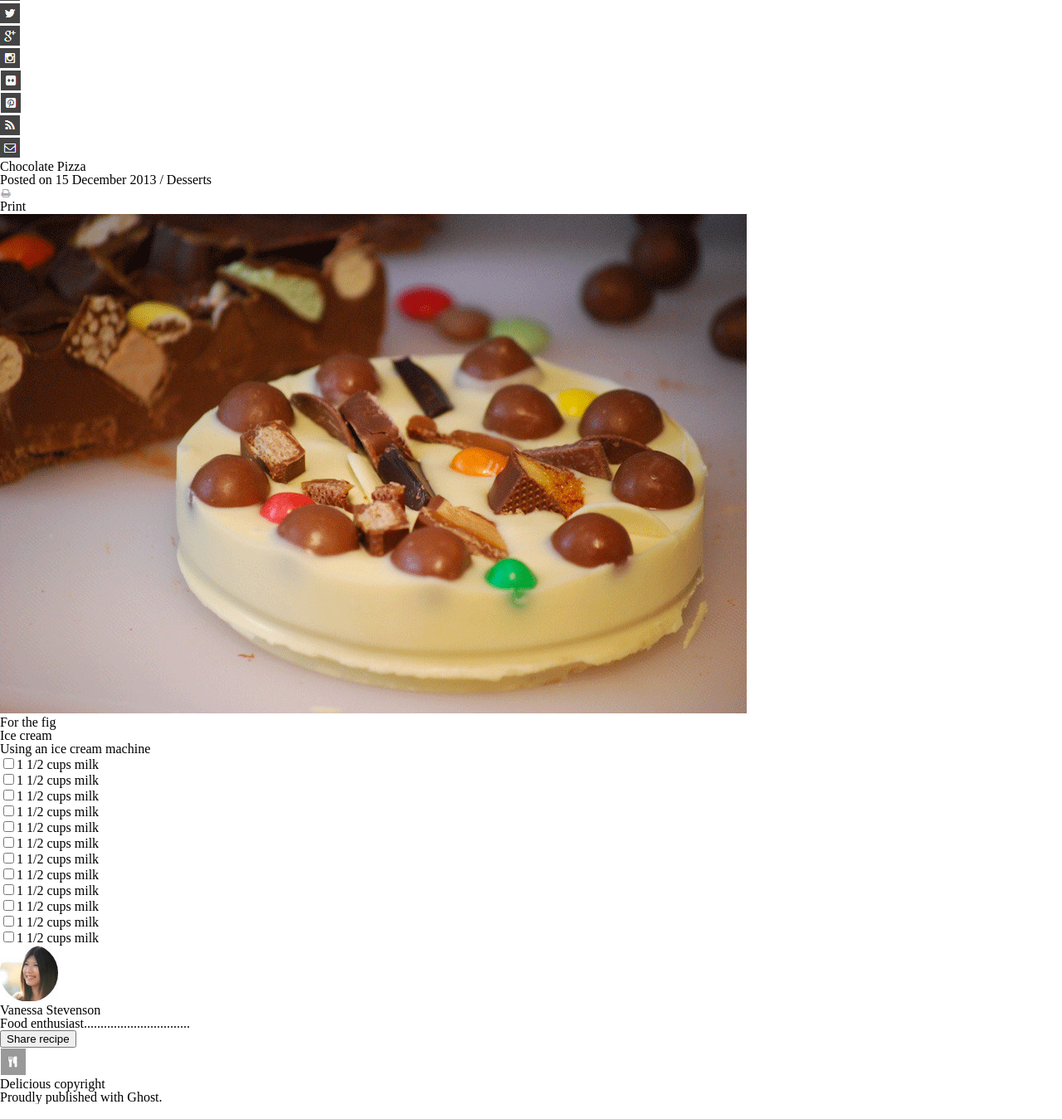
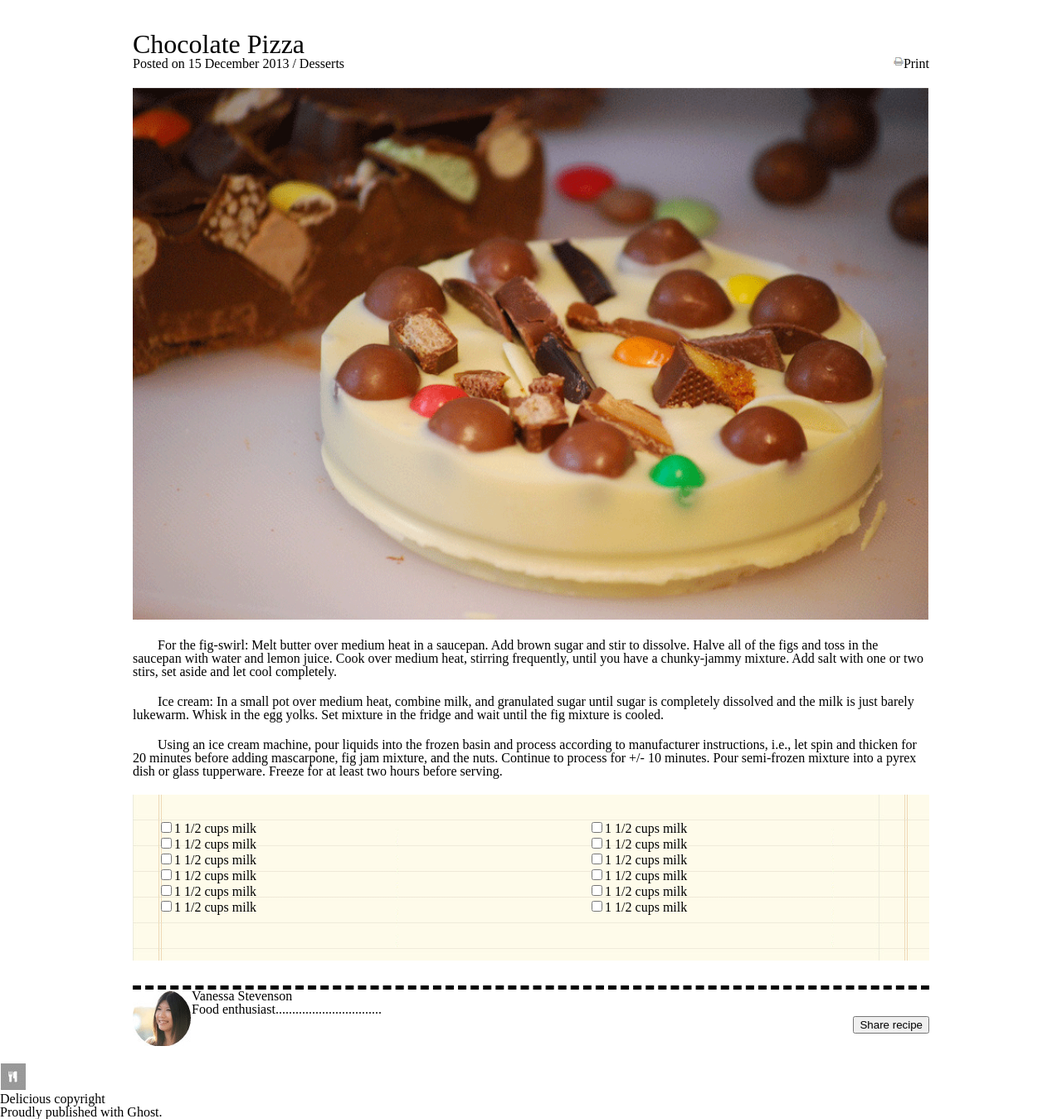
Before and after one commit to joanna-cf/chocolate-pizza, a plain HTML site: page index.html in a window 1280 px wide. Shown: the part 103-1452 px from the top of the page at 83% size. Drawn offline with Linux system fonts and the light colour scheme.

Commit message:
wireframing 90%

```diff
--- a/index.html
+++ b/index.html
@@ -49,14 +49,20 @@
   </header>
   <main>
     <h1>Chocolate Pizza</h1>
-    <h3>Posted on 15 December 2013 / Desserts</h3>
-    <img src="img/print-icon.png" alt="">
-    <h3>Print</h3>
-    <img src="img/choco-pizza.png" alt="">
-    <p>For the fig</p>
-    <p>Ice cream</p>
-    <p>Using an ice cream machine</p>
     <section>
+      <h3>Posted on 15 December 2013 / Desserts</h3>
+    </section>
+    <section>
+      <h3 id="printtext">Print</h3>
+      <img src="img/print-icon.png" alt="" id ="print">
+    </section>
+    <section>
+      <img src="img/choco-pizza.png" alt="" id ="pizza">
+    </section>
+    <p>For the fig-swirl: Melt butter over medium heat in a saucepan. Add brown sugar and stir to dissolve. Halve all of the figs and toss in the saucepan with water and lemon juice. Cook over medium heat, stirring frequently, until you have a chunky-jammy mixture. Add salt with one or two stirs, set aside and let cool completely.</p>
+    <p>Ice cream: In a small pot over medium heat, combine milk, and granulated sugar until sugar is completely dissolved and the milk is just barely lukewarm. Whisk in the egg yolks. Set mixture in the fridge and wait until the fig mixture is cooled.</p>
+    <p>Using an ice cream machine, pour liquids into the frozen basin and process according to manufacturer instructions, i.e., let spin and thicken for 20 minutes before adding mascarpone, fig jam mixture, and the nuts. Continue to process for +/- 10 minutes. Pour semi-frozen mixture into a pyrex dish or glass tupperware. Freeze for at least two hours before serving.</p>
+    <article>
       <ul>
         <li>
           <input type="checkbox" name="groceryList">1 1/2 cups milk
@@ -76,6 +82,8 @@
         <li>
             <input type="checkbox" name="groceryList">1 1/2 cups milk
         </li>
+      </ul>
+      <ul>
         <li>
             <input type="checkbox" name="groceryList">1 1/2 cups milk
         </li>
@@ -95,12 +103,20 @@
             <input type="checkbox" name="groceryList">1 1/2 cups milk
         </li>
       </ul>
-      <!-- border here -->
+    </article>
+    <!-- border here -->
+    <section>
+      <img src="img/van-pic.png" alt="">
+      <ul>
+        <li>
+          <h2>Vanessa Stevenson</h2>
+        </li>
+        <li>
+          <p>Food enthusiast................................</p>
+        </li>
+      </ul>
+      <button>Share recipe</button>
     </section>
-    <img src="img/van-pic.png" alt="">
-    <h2>Vanessa Stevenson</h2>
-    <p>Food enthusiast................................</p>
-    <button>Share recipe</button>
   </main>
   <footer>
     <img src="img/small-logo.png" alt="">
--- a/style.css
+++ b/style.css
@@ -1,3 +1,123 @@
 * {
   box-sizing: border-box;
 }
+
+header {
+  width: 960px;
+  height: 100px;
+  margin: auto;
+  border-bottom: 5px dashed black;
+  border-bottom-style:
+}
+
+header > section {
+  float: left;
+  width: 470px;
+  margin-top: 20px;
+}
+
+header > section:first-child > img {
+  float: left;
+}
+
+header > section:first-child > ul {
+  float: left;
+}
+
+header > section:last-child {
+  float: right;
+}
+
+header > section:last-child > ul {
+  margin-left: 238px;
+}
+
+header > section:last-child > ul > li {
+  display: inline-block;
+}
+
+header > section:last-child > ul > li:nth-child(6) {
+  margin-right: 10px;
+}
+
+main {
+  width: 960px;
+  margin: auto;
+  margin-top: 40px;
+  overflow: hidden;
+}
+
+main > h1 {
+  font-size: 2em;
+}
+
+main > section {
+  width: 480px;
+  float: left;
+  margin-bottom: 20px;
+}
+
+main > section:nth-child(3) > * {
+  float: right;
+}
+
+main > section:nth-child(4) {
+  width: 960px;
+  overflow: hidden;
+}
+
+main > section:nth-child(4) > img {
+  width: 960px;
+}
+
+main > p:not(:last-child) {
+  text-indent: 30px;
+  margin-bottom: 20px;
+}
+
+main > section:last-child {
+  width: 960px;
+}
+
+article {
+  background-image: url('img/list-bg.png');
+  width: 960px;
+  height: 200px;
+  overflow: hidden;
+  padding: 30px 70px 30px 30px;
+}
+
+article > ul {
+  float: left;
+}
+
+article > ul:last-child {
+  margin-left: 400px;
+}
+
+main > img:last-child {
+  float: left;
+}
+
+main > section:last-child{
+  margin-top: 30px;
+  border-top: 5px dashed black;
+  overflow: hidden;
+}
+
+main > section:last-child > img {
+  float: left;
+}
+
+button {
+  float:right;
+}
+
+/* h2 {
+  float: left;
+  width: 600px;
+}
+
+main > section:last-child > ul > li > p {
+  float: left;
+} */
```
